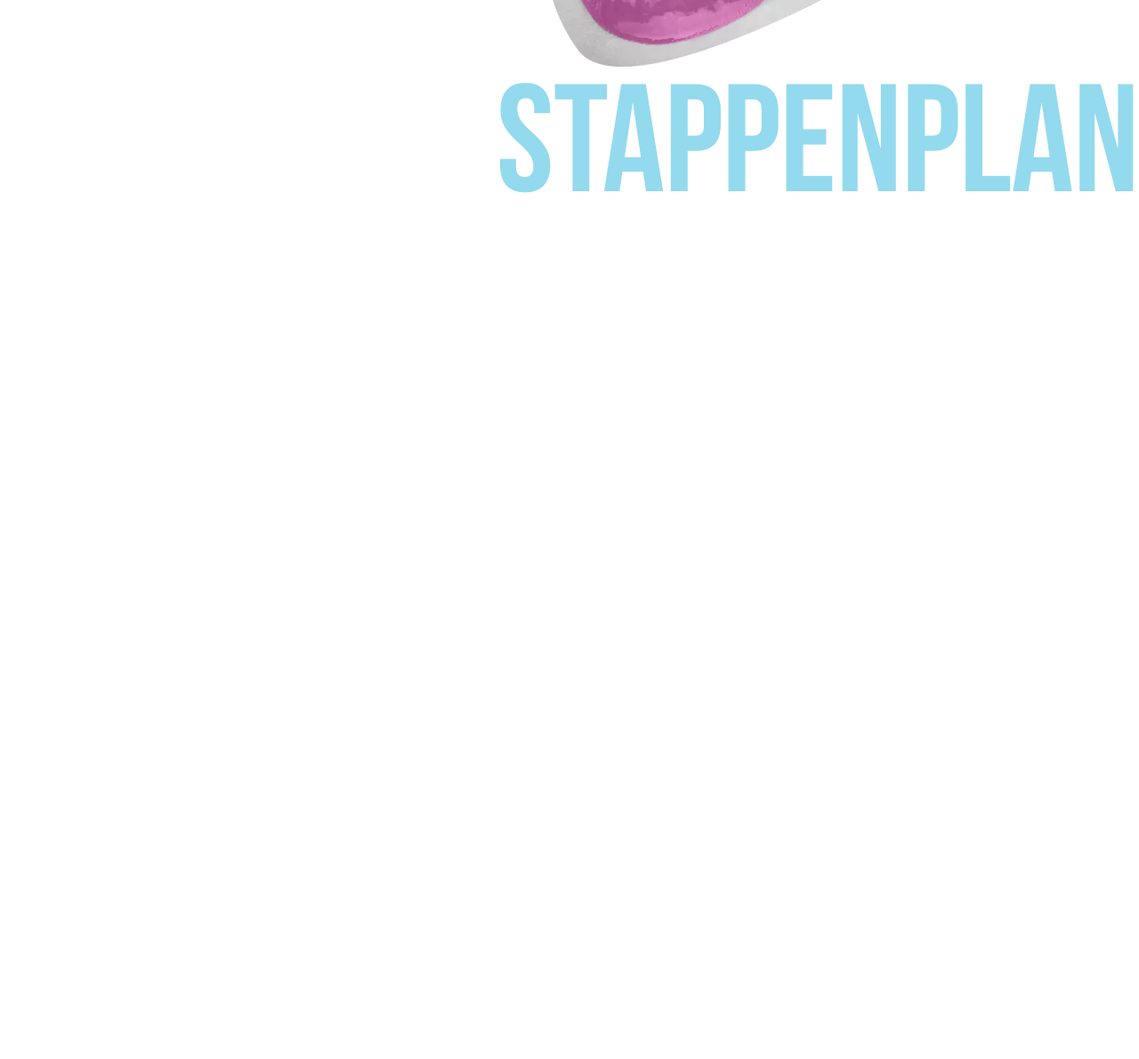
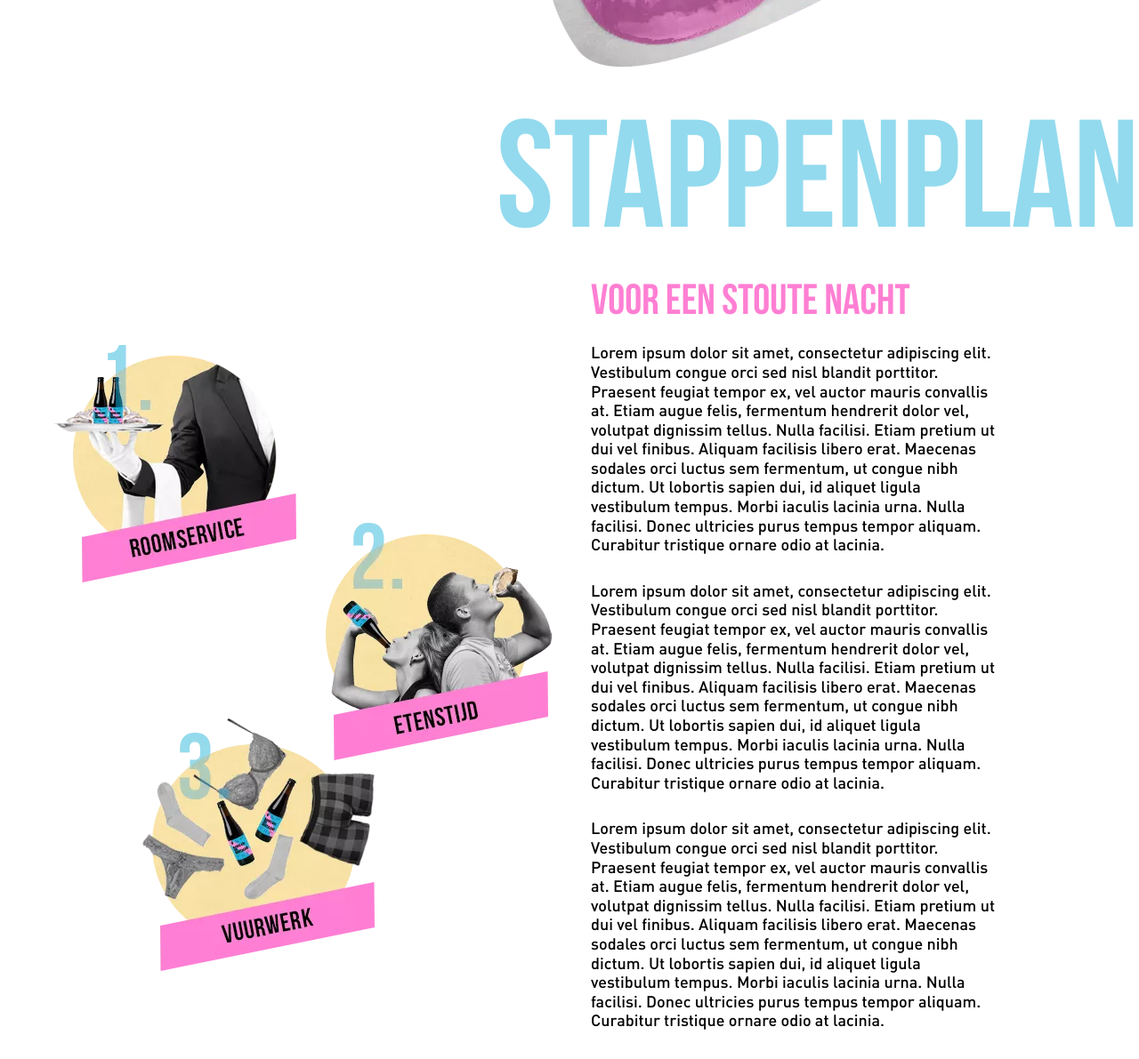
Before and after one commit to ricoborghshowest/maIII, a website built with webpack: page src/index.html in a window 1280 px wide. Shown: the part 1594-2785 px from the top of the page at 89% size. Before the commit the page ends 1861 px from the top, so only its background shows below. Built offline with nearby package versions, Linux system fonts and the light colour scheme; some packages are replaced by stand-ins of ours.

Commit message:
Stappenplan section completed

```diff
--- a/src/css/style.css
+++ b/src/css/style.css
@@ -48,6 +48,7 @@ h2{
 
 .text-right{
   text-align: right;
+  margin-top: 4rem;
 }
 
 .container{
@@ -135,3 +136,25 @@ main{
 .move-right{
   margin-right: -10rem;
 }
+
+.stappen-images{
+  width: 48%;
+}
+
+.stappen-images picture{
+  display: block;
+}
+
+.stappen-images picture:first-of-type{
+  margin-left: -10rem;
+}
+
+.stappen-images picture:nth-of-type(even){
+  margin-top: -7rem;
+  margin-bottom: -5rem;
+  text-align: right;
+}
+
+#stappenplan p{
+  margin-bottom: 3rem;
+}
--- a/src/index.html
+++ b/src/index.html
@@ -55,8 +55,27 @@
       </picture>
     </section>
     <h1 class="text-right">Stappenplan</h1>
-    <section id="stappenplan">
-
+    <section id="stappenplan" class="container text-image">
+      <div class="stappen-images">
+        <picture>
+          <source type="image/webp" srcset="assets/img/stap1.webp" />
+          <img src="assets/img/stap1.png" alt="Stap 1" />
+        </picture>
+        <picture>
+          <source type="image/webp" srcset="assets/img/stap2.webp" />
+          <img src="assets/img/stap2.png" alt="Stap 2" />
+        </picture>
+        <picture>
+          <source type="image/webp" srcset="assets/img/stap3.webp" />
+          <img src="assets/img/stap3.png" alt="Stap 3" />
+        </picture>
+      </div>
+      <article class="text-block">
+        <h2>Voor een stoute nacht</h2>
+        <p>Lorem ipsum dolor sit amet, consectetur adipiscing elit. Vestibulum congue orci sed nisl blandit porttitor. Praesent feugiat tempor ex, vel auctor mauris convallis at. Etiam augue felis, fermentum hendrerit dolor vel, volutpat dignissim tellus. Nulla facilisi. Etiam pretium ut dui vel finibus. Aliquam facilisis libero erat. Maecenas sodales orci luctus sem fermentum, ut congue nibh dictum. Ut lobortis sapien dui, id aliquet ligula vestibulum tempus. Morbi iaculis lacinia urna. Nulla facilisi. Donec ultricies purus tempus tempor aliquam. Curabitur tristique ornare odio at lacinia.</p>
+        <p>Lorem ipsum dolor sit amet, consectetur adipiscing elit. Vestibulum congue orci sed nisl blandit porttitor. Praesent feugiat tempor ex, vel auctor mauris convallis at. Etiam augue felis, fermentum hendrerit dolor vel, volutpat dignissim tellus. Nulla facilisi. Etiam pretium ut dui vel finibus. Aliquam facilisis libero erat. Maecenas sodales orci luctus sem fermentum, ut congue nibh dictum. Ut lobortis sapien dui, id aliquet ligula vestibulum tempus. Morbi iaculis lacinia urna. Nulla facilisi. Donec ultricies purus tempus tempor aliquam. Curabitur tristique ornare odio at lacinia.</p>
+        <p>Lorem ipsum dolor sit amet, consectetur adipiscing elit. Vestibulum congue orci sed nisl blandit porttitor. Praesent feugiat tempor ex, vel auctor mauris convallis at. Etiam augue felis, fermentum hendrerit dolor vel, volutpat dignissim tellus. Nulla facilisi. Etiam pretium ut dui vel finibus. Aliquam facilisis libero erat. Maecenas sodales orci luctus sem fermentum, ut congue nibh dictum. Ut lobortis sapien dui, id aliquet ligula vestibulum tempus. Morbi iaculis lacinia urna. Nulla facilisi. Donec ultricies purus tempus tempor aliquam. Curabitur tristique ornare odio at lacinia.</p>
+      </article>
     </section>
   </main>
 </body>
```
Also changed, not shown: src/assets/img/bgwedstrijd.png (added).
